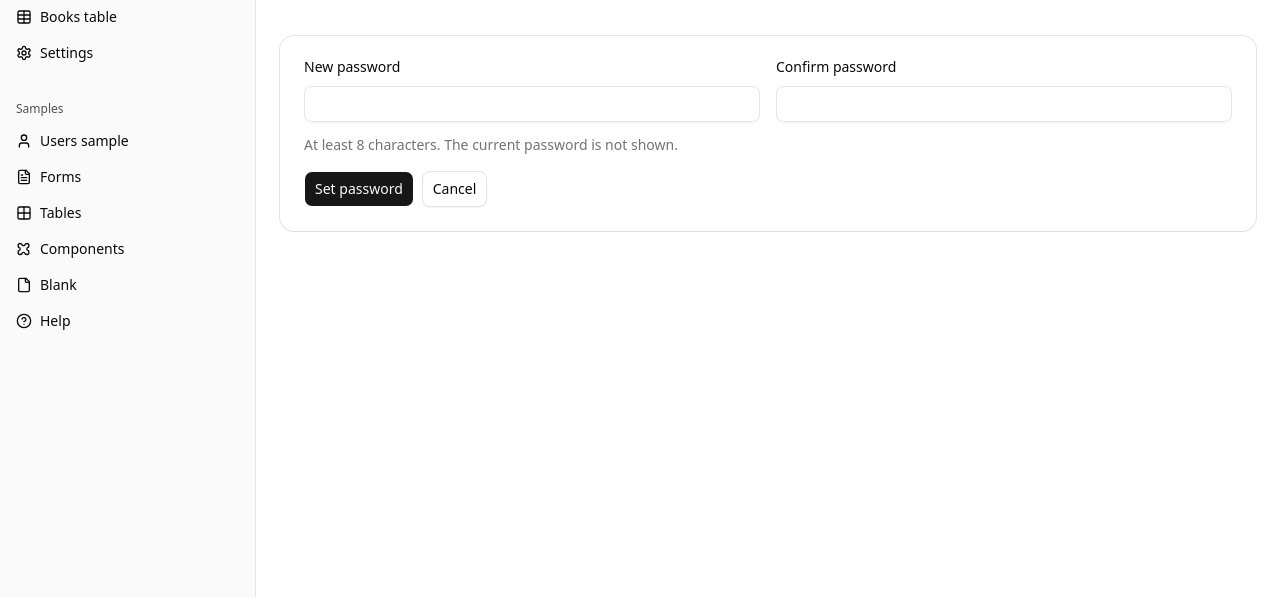
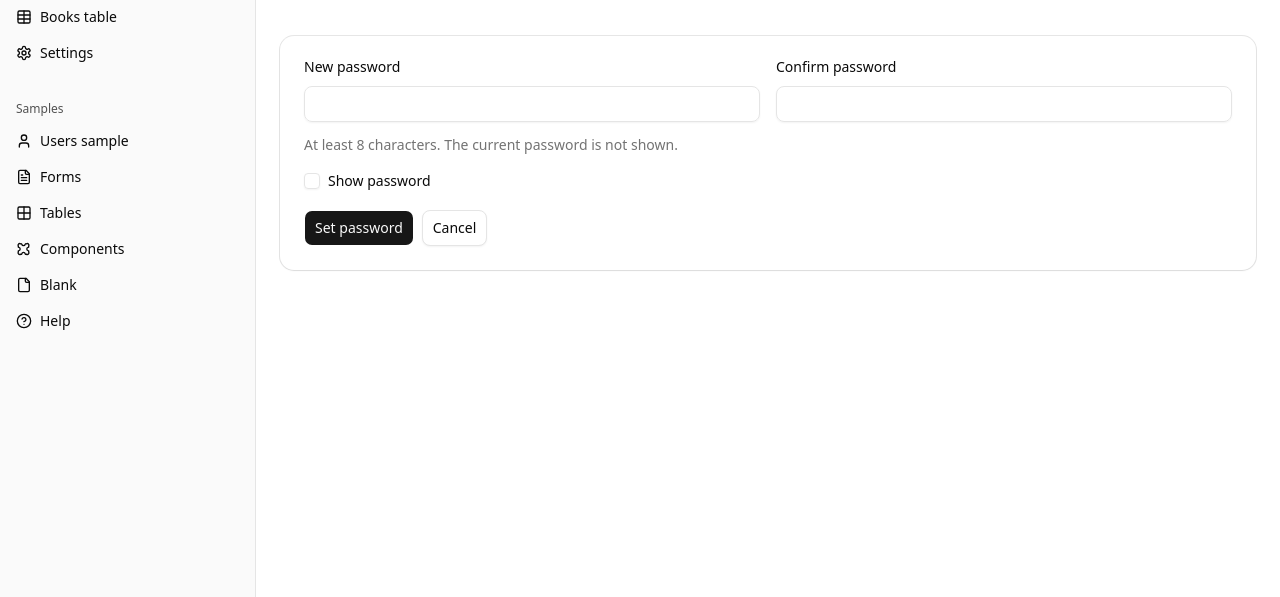
Before and after one commit to tgogos/fastapi-htmx-basecoat, a FastAPI app: template app/ui/templates/staff_password.html in a window 1280 px wide. Shown: the part 203-800 px from the top of the page. Run offline with FastAPI, Linux system fonts and the light colour scheme; the template is opened without the code that fills it, so the values that code supplies are empty; parts of the project's set-up code (start-up, migrations or seed data) failed here and were passed over.

Commit message:
Show a new password and its confirmation with one checkbox, so the person can read what they typed.
Co-authored-by: Cursor <cursoragent@cursor.com>

```diff
--- a/app/ui/static/css/app.css
+++ b/app/ui/static/css/app.css
@@ -389,6 +389,14 @@ html.dark .theme-switch .when-dark {
   grid-column: 1 / -1;
 }
 
+.show-password {
+  display: inline-flex;
+  align-items: center;
+  gap: 0.5rem;
+  font-size: 0.875rem;
+  font-weight: 400;
+}
+
 .row-actions {
   display: flex;
   flex-wrap: wrap;
--- a/app/ui/static/js/app.js
+++ b/app/ui/static/js/app.js
@@ -4,6 +4,7 @@
  * - Basecoat toasts (HX-Trigger: showToast)
  * - Dismiss flash messages
  * - Send CSRF header on HTMX requests when meta csrf-token is present
+ * - Show password checkbox on a new-password pair
  */
 (function () {
   "use strict";
@@ -134,6 +135,19 @@
       }
     });
   }
+
+  document.addEventListener("change", function (event) {
+    var box = event.target;
+    if (!box || !box.matches || !box.matches("[data-show-password-toggle]")) {
+      return;
+    }
+    var type = box.checked ? "text" : "password";
+    document.querySelectorAll("[data-show-password]").forEach(function (input) {
+      if (input.getAttribute("data-show-password") === box.id) {
+        input.type = type;
+      }
+    });
+  });
 
   document.body.addEventListener("showToast", function (event) {
     var detail = event.detail || {};
--- /dev/null
+++ b/app/ui/templates/partials/password_field.html
@@ -0,0 +1,19 @@
+{% macro new_password_fields(id_prefix, password_label, hint) %}
+<div class="field">
+  <label for="{{ id_prefix }}-password">{{ password_label }}</label>
+  <input class="input" id="{{ id_prefix }}-password" type="password" name="password" required autocomplete="new-password" minlength="8" data-show-password="{{ id_prefix }}-show-password">
+  {% if hint %}
+  <p class="muted">{{ hint }}</p>
+  {% endif %}
+</div>
+<div class="field">
+  <label for="{{ id_prefix }}-password-confirm">Confirm password</label>
+  <input class="input" id="{{ id_prefix }}-password-confirm" type="password" name="password_confirm" required autocomplete="new-password" minlength="8" data-show-password="{{ id_prefix }}-show-password">
+</div>
+<div class="span-2">
+  <label class="show-password">
+    <input class="input" type="checkbox" id="{{ id_prefix }}-show-password" data-show-password-toggle>
+    Show password
+  </label>
+</div>
+{% endmacro %}
--- a/app/ui/templates/staff_password.html
+++ b/app/ui/templates/staff_password.html
@@ -6,6 +6,7 @@
 {{ crumbs([{"href": "/ui/dashboard", "label": "Dashboard"}, {"href": return_to, "label": "Users"}, {"label": "Password"}]) }}
 {% endblock %}
 {% block content %}
+{% from "partials/password_field.html" import new_password_fields %}
 <div class="page-head">
   <div>
     <h1>Set password</h1>
@@ -21,15 +22,7 @@
       <input type="hidden" name="csrf_token" value="{{ csrf_token }}">
       <input type="hidden" name="return_to" value="{{ return_to }}">
       <div class="form-grid">
-        <div class="field">
-          <label for="staff-password">New password</label>
-          <input class="input" id="staff-password" type="password" name="password" required autocomplete="new-password" minlength="8">
-          <p class="muted">At least 8 characters. The current password is not shown.</p>
-        </div>
-        <div class="field">
-          <label for="staff-password-confirm">Confirm password</label>
-          <input class="input" id="staff-password-confirm" type="password" name="password_confirm" required autocomplete="new-password" minlength="8">
-        </div>
+        {{ new_password_fields("staff", "New password", "At least 8 characters. The current password is not shown.") }}
         <div class="span-2 row-actions">
           <button class="btn" type="submit">Set password</button>
           <a class="btn" data-variant="outline" href="{{ return_to }}">Cancel</a>
```
Also changed, not shown: app/ui/templates/pages/settings_account.html (+2 -9 lines), app/ui/templates/staff_new.html (+2 -9 lines), docs/ENGINEERING.md (+4 -4 lines), tests/test_books_auth.py (+1 -0 lines), tests/test_staff.py (+9 -0 lines).
